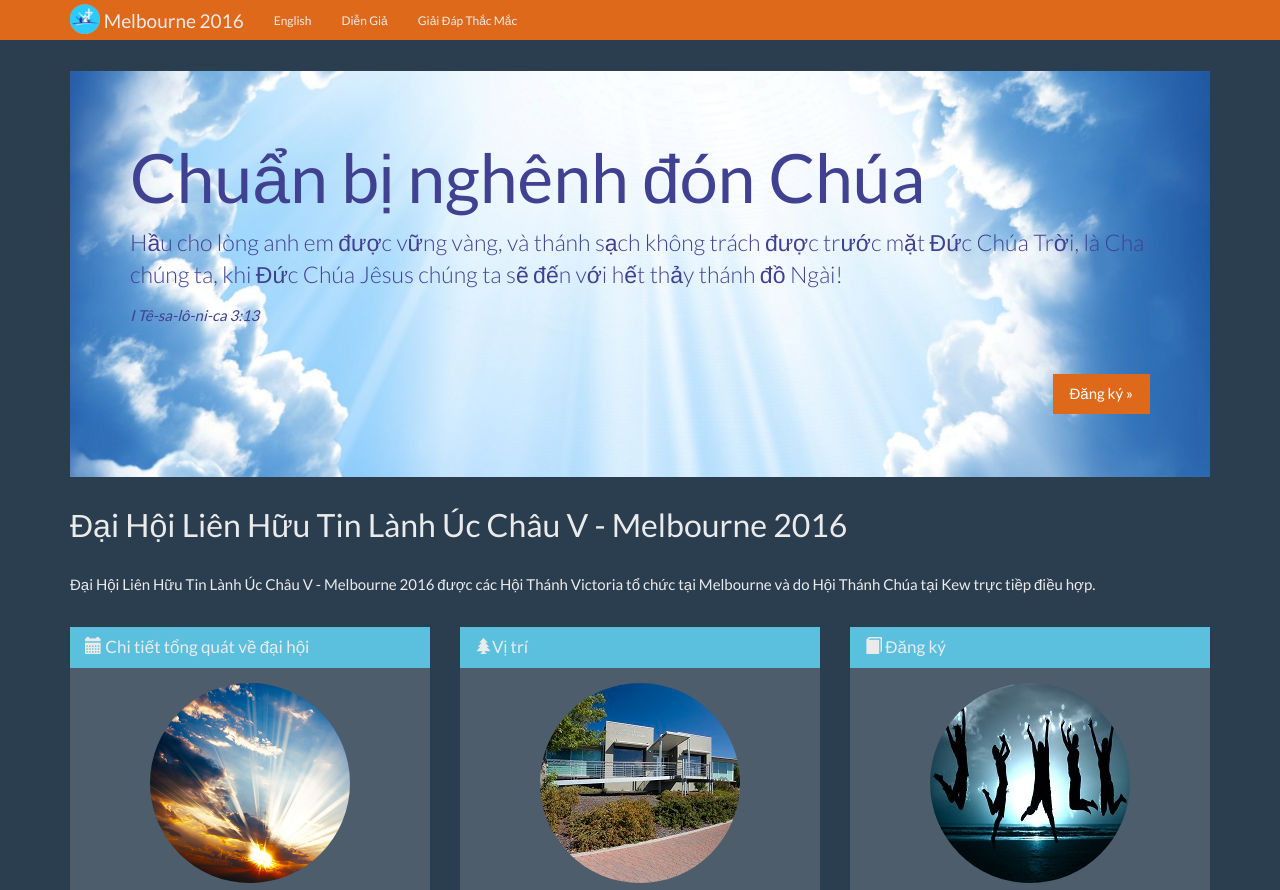
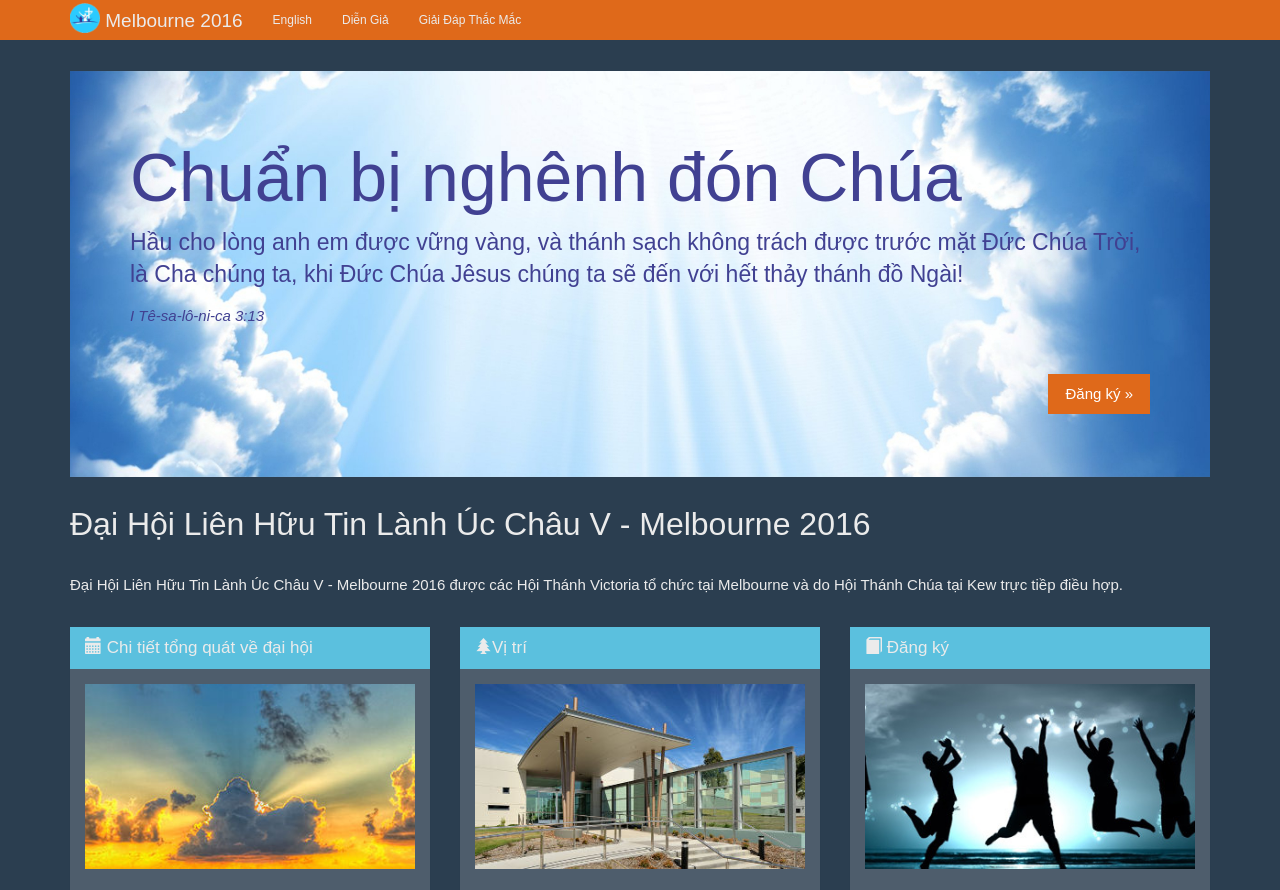
Before and after one commit to sonchau/melbourne2016, a PHP site: page / in a window 1280 px wide. Shown: the top 890 px of the page. Run offline with PHP 8.4, Linux system fonts and the light colour scheme.

Commit message:
Son: fix font family and image square

```diff
--- a/css/app.css
+++ b/css/app.css
@@ -1,9 +1,13 @@
-
+body {
+    font-family: Arial, Helvetica, sans-serif;
+}
 
         #col div.panel-body {
             min-height:220px;
         }
-
+        #col div.panel-body img{
+            width: 100%;
+        }
         .p-footer {
             padding:10px;
         }
--- a/index.html
+++ b/index.html
@@ -30,7 +30,6 @@
     <script src="js/jquery-1.10.2.js" type="text/javascript"></script>
     <script src="js/bootstrap.js" type="text/javascript"></script>
     <script src="js/modernizr-2.6.2.js"></script>
-    <script src="js/app.js"></script>
 
     <!-- HTML5 shim and Respond.js IE8 support of HTML5 elements and media queries -->
     <!--[if lt IE 9]>
@@ -113,7 +112,7 @@
                             </div>
                             <div class="panel-body">
 
-                                <img src="img/clouds.png" class="img-circle center-block img-responsive" />
+                                <img src="img/panel1.jpg" class="img-responsive" />
                                 <h3>Chủ đề </h3>
                                 <p>Chuẩn Bị Nghênh Đón Chúa</p>
                                 <ul>
@@ -155,7 +154,7 @@
                             </div>
                             <div class="panel-body">
 
-                                <img src="img/location.jpg" class="img-circle  center-block img-responsive" />
+                                <img src="img/panel2.jpg" class="img-responsive" />
                                 <h3>Vị trí</h3>
 
                                 <p>Federation University – Gippsland Campus (Churchill) cách trung tâm thành phố Melbourne 2 giờ lái xe và 3 giờ nếu từ sân bay Tullamarine <a href="https://www.google.com.au/maps/place/Federation+University+Australia+-+Gippsland+Campus/@-38.3183223,146.418372,14z/data=!4m2!3m1!1s0x6b29132971586b73:0xf0579a514431410" target="_blank">MAP</a></p>
@@ -182,7 +181,7 @@
                                 <h3 class="panel-title"><i class="glyphicon glyphicon-book"> </i> Đăng ký</h3>
                             </div>
                             <div class="panel-body">
-                                <img src="img/jump.jpg" class="img-circle  center-block img-responsive" />
+                                <img src="img/panel3.jpg" class="img-responsive" />
                                <h3>Lệ phí</h3>
                                 <ul>
                                     <li>Dưới 5 tuổi: $50 AUD</li>
```
Also changed, not shown: css/v2/Site.css (deleted, +0 -3 lines), en/index.html (+3 -4 lines).
